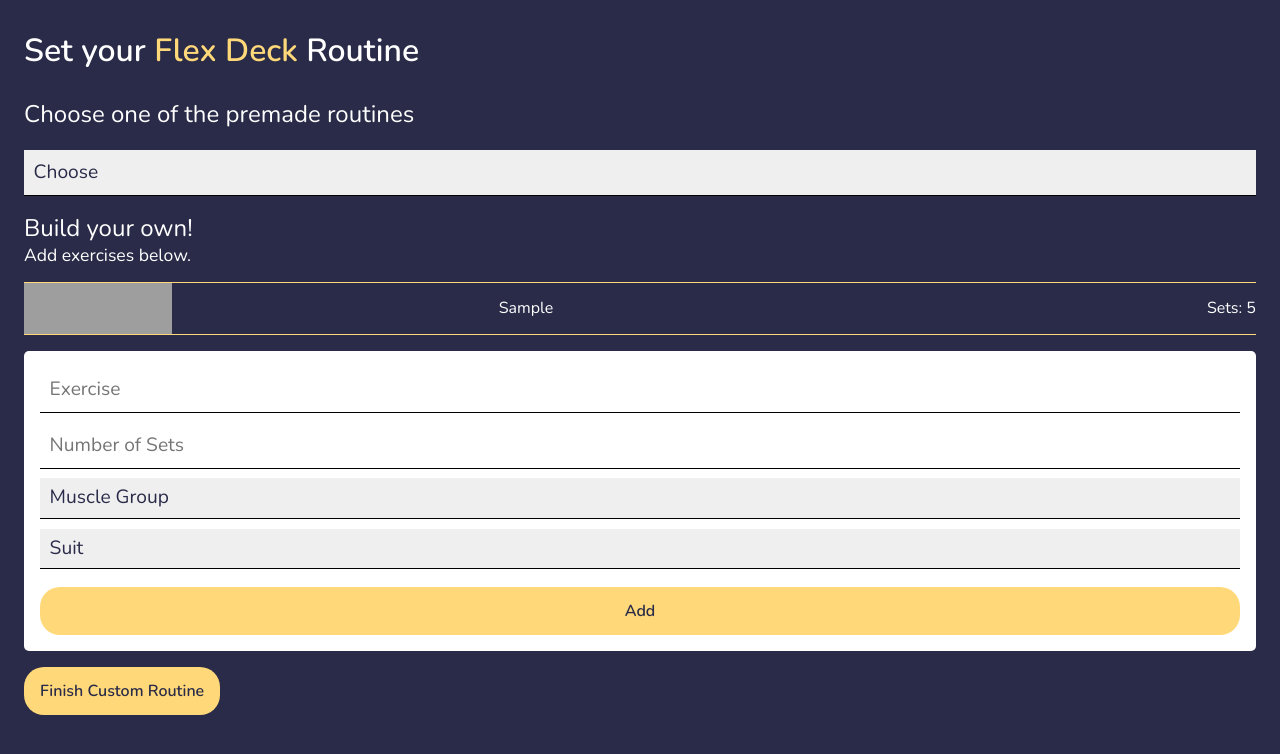
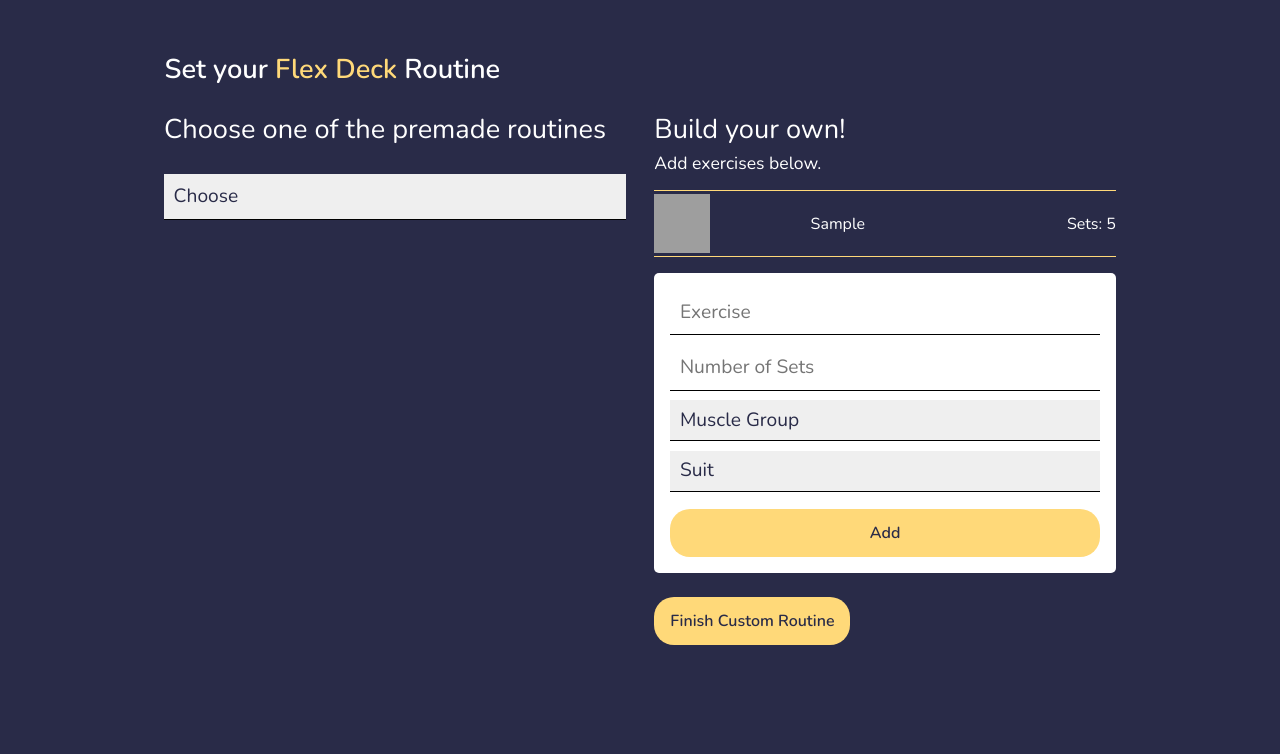
Before and after one commit to matthewlstillings/Flex-Deck, a React (Create React App) app: page /workouts in a window 1280 px wide. Both pictures are taken after typing "Sample", "5" into the empty fields and a click on the button "Add". Shown: the top 754 px of the page. Built offline with nearby package versions, Linux system fonts and the light colour scheme; grey boxes are pictures that could not be loaded.

Commit message:
Styles Updates for Desktop

```diff
--- a/src/components/Dashboard.js
+++ b/src/components/Dashboard.js
@@ -35,16 +35,17 @@
                        <div className="content">
                                 {
                                     user.totalWorkouts > 0 ? (
-                                        <>
+                                        <div>
                                             <p className="dashboard_title page_title">Welcome back, <span>{user.name}</span></p>
                                             <div className="info_box info_box--small">
                                                 <p className="info_box_title">You have completed: </p>
                                                 <p className="stat">{user.totalReps} reps over {user.totalWorkouts} workouts!</p>
                                                 <p className="stat">It took you {user.previousWorkout.time} to complete your most recent workout.</p>
                                             </div>
-                                        </>
+                                            <button className="start_button button--lrg button--mobile" disabled={!currentWorkout} onClick={startRoutine}>Start Workout</button>
+                                        </div>
                                     ) : (
-                                        <>
+                                        <div>
                                             <p className="dashboard_title">Welcome to <span>Flex Deck</span></p>
                                             <div className="info_box info_box--small  info_box--intro">
                                                 <p className="stat">Flex Deck is a deck of cards workout that will help you workout anytime, anywhere. Each card is a different exercise and a random number of reps. </p>
@@ -53,14 +54,14 @@
                                                 <p>Please enter your name and set up your first routine below.</p>
                                                 <input onChange={handleNameSet} type="text" placeholder="Your Name" value={!user.name ? '' : user.name}/>
                                             </div>
-                                        </>
+                                        </div>
                                     )
                                 }
-
+                                <div>
                                 <p className="dashboard_section_title section_title">Selected Workout</p>
                                 {
                                     currentWorkout ? (
-                                        <div className="info_box info_box--medium">
+                                        <div className="info_box info_box--medium info_box--workout">
                                             <RoutineList currentWorkout={currentWorkout}/>
                                         </div>
                                     ) : (
@@ -70,7 +71,8 @@
                                         </div>
                                     )
                                 }
-                            <button className="start_button button--lrg" disabled={!currentWorkout} onClick={startRoutine}>Start Workout</button>
+                                </div>
+                            <button className="start_button button--lrg button--desktop" disabled={!currentWorkout} onClick={startRoutine}>Start Workout</button>
                        </div>
                    )
                 }
--- a/src/components/Workouts.js
+++ b/src/components/Workouts.js
@@ -67,8 +67,9 @@
     }
     return (
         <div id="workout">
+            <p className="page_title">Set your <span>Flex Deck</span> Routine</p>
             <div className="content">
-                <p className="page_title">Set your <span>Flex Deck</span> Routine</p>
+                <div>
                     <p className="section_title">Choose one of the premade routines</p>
                     <select className="workout_premade" onChange={changeWorkout}>
                         <option value="">Choose</option>
@@ -78,7 +79,8 @@
                         <option value="legs">Legs</option>
                         <option value="core">Core</option>
                     </select>
-                {preMadeWorkout.length > 0 && <button class="btn--premade" onClick={changeToPreMadeRoutine}>Finish Custom Routine</button>}
+                    {preMadeWorkout.length > 0 && <button class="btn--premade" onClick={changeToPreMadeRoutine}>Set Routine</button>}
+                </div>
                 <div class="workout_custom_container">
                     <p className="section_title">Build your own!</p>
                     <p className="subtitle">Add exercises below. </p>
@@ -104,8 +106,9 @@
                         </select>
                         <button type="submit">Add</button>
                     </form>
+                    {customWorkout.length > 0 && <button onClick={changeToCustomRoutine}>Finish Custom Routine</button>}
                 </div>
-                {customWorkout.length > 0 && <button onClick={changeToCustomRoutine}>Finish Custom Routine</button>}
+
                 {
                 //<button onClick={()=>{console.log(customWorkout, preMadeWorkout)}}>CLICK</button>
                 }
--- a/src/scss/_active_workout.scss
+++ b/src/scss/_active_workout.scss
@@ -1,5 +1,6 @@
 .active_workout {
     height: 100vh;
+    min-height: 800px;
     display: flex;
     justify-content: cenrer;
     align-items: center;
--- a/src/scss/_dashboard.scss
+++ b/src/scss/_dashboard.scss
@@ -1,6 +1,5 @@
 #landing {
     .dashboard_title {
-        font-size: 1.6em;
         span {
             color: $secondary;
             font-size: inherit;
@@ -10,7 +9,6 @@
         font-size: 1.5em;
     }
     .start_button {
-        display: block;
         margin: auto;
         margin-left: 0;
         cursor: pointer;
@@ -29,4 +27,19 @@
             font-size: 1.2em;
         }
     }
+    .info_box--workout {
+        padding: 0 1em 0 .5em;
+    }
 }
+
+@media (min-width: 695px) {
+    #landing {
+        .content {
+            > div:nth-child(1) {
+                .info_box {
+                    height: 150px;
+                  }
+            }
+        }
+    }
+}
--- a/src/scss/_global.scss
+++ b/src/scss/_global.scss
@@ -45,7 +45,7 @@
     box-shadow: none;
     background: $secondary;
     color: $primary;
-
+    display: inline-block;
     font-weight: 600;
     padding: 1em;
 }
@@ -57,6 +57,9 @@
 }
 .button--info {
     font-size: 1.5em;
+}
+.button--mobile {
+   display: none;
 }
 input[type="text"], input[type="number"] {
     -webkit-appearance: none;
@@ -75,7 +78,7 @@
 }
 /******** Reusable Styles ***********/
 .page_title {
-    font-size: 2em;
+    font-size: 1.7em;
     font-weight: 600;
     line-height: 1.2em;
     span {
@@ -84,13 +87,16 @@
     }
 }
 .section_title {
-    font-size: 1.5em;
+    font-size: 1.7em;
+    line-height: 1.2em;
 }
 .subtitle {
     font-size: 1.1em;
 }
 .content {
      padding: 2em 1.5em 1.5em 1.5em;
+     max-width: 1000px;
+     margin: auto;
 }
 .info_box {
     background: white;
@@ -129,8 +135,9 @@
     align-items: center;
     border-bottom: 1px solid $secondary;
     display: flex;
+    padding: 3px 0;
     justify-content: space-between;
-    height: 53px;
+    height: 67px;
     img {
         height: 100%;
         width: 12%;
@@ -158,3 +165,27 @@
     }
     p {color: white;}
   }
+
+
+  @media (min-width: 695px) {
+        .button--mobile {
+            display: block;
+        }
+        .button--desktop {
+            display: none !important;
+        }
+        .content {
+            display: flex;
+            flex-flow: wrap;
+            justify-content: space-between;
+            > div {
+                width: 48.5%;
+            }
+            .info_box {
+            height: 350px;
+            }
+            > div:nth-child(1) {
+                overflow: hidden;
+            }
+        }
+  }
--- a/src/scss/_workout.scss
+++ b/src/scss/_workout.scss
@@ -1,6 +1,14 @@
 #workout {
+    .page_title {
+        padding: 2em 1em 0em .9em;;
+        max-width: 1000px;
+        margin: auto;
+    }
     .page_title, .section_title {
         margin-bottom: 1em;
+    }
+    .content {
+        padding-top: 0;
     }
     input[type="text"], input[type="number"], select {
         border: none;
```
Lines whose indentation alone changed are shown as unchanged.
